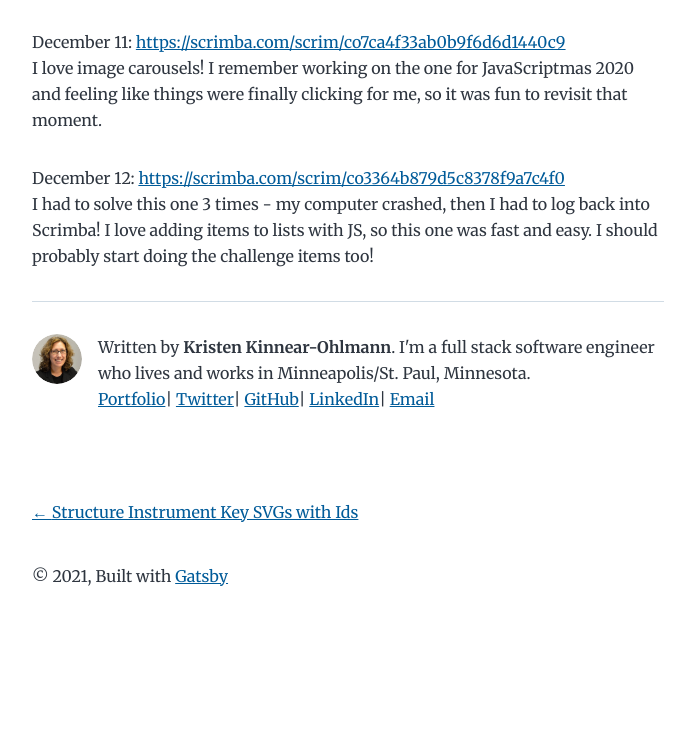
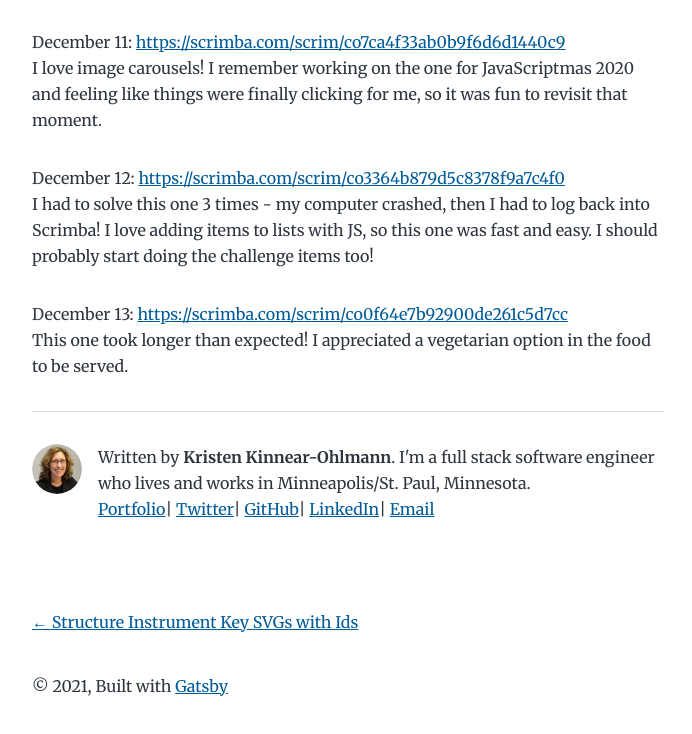
Before and after one commit to kristenkinnearohlmann/kko-dev, a Gatsby site: page /javascriptmas-2021/ in a window 1280 px wide. Shown: the part 2235-2969 px from the top of the page, without its empty margins (292-984 px from the left). Before the commit the page ends 2887 px from the top, so only its background shows below. Built offline with nearby package versions, Linux system fonts and the light colour scheme; Gatsby itself is replaced by a stand-in of ours.

Commit message:
Added Day 13 for JavaScriptmas 2021

```diff
--- a/content/blog/javascriptmas-2021/index.md
+++ b/content/blog/javascriptmas-2021/index.md
@@ -44,3 +44,6 @@ I love image carousels! I remember working on the one for JavaScriptmas 2020 and
 
 December 12: <https://scrimba.com/scrim/co3364b879d5c8378f9a7c4f0>
 I had to solve this one 3 times - my computer crashed, then I had to log back into Scrimba! I love adding items to lists with JS, so this one was fast and easy. I should probably start doing the challenge items too!
+
+December 13: <https://scrimba.com/scrim/co0f64e7b92900de261c5d7cc>
+This one took longer than expected! I appreciated a vegetarian option in the food to be served.
```
